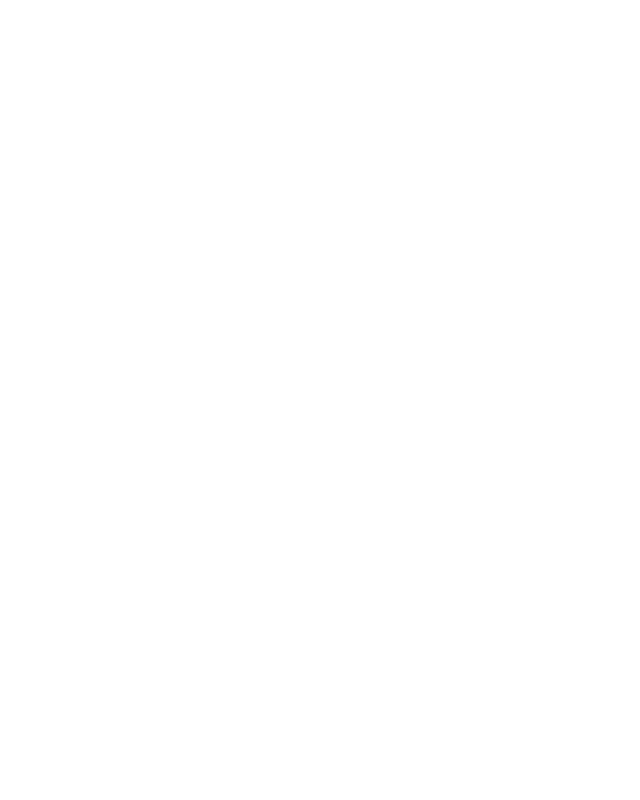
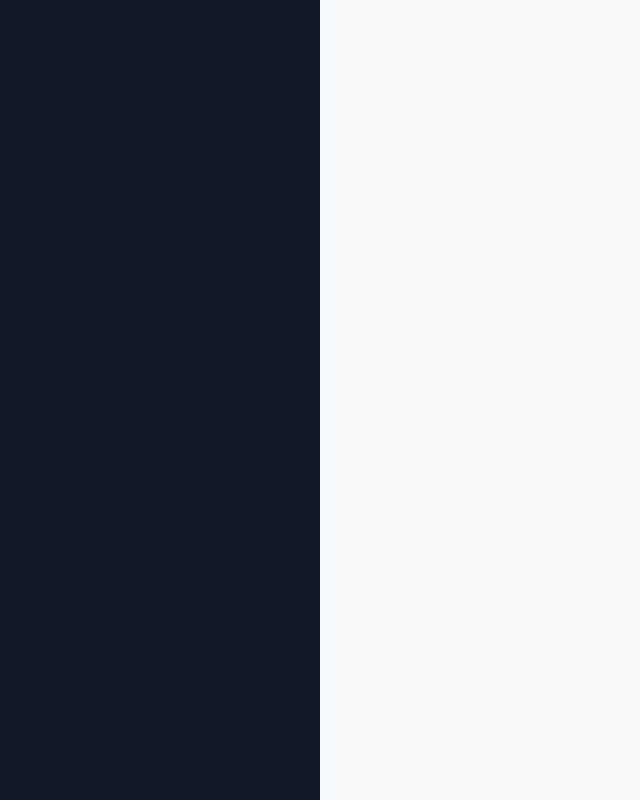
Before and after one commit to leitolima/portafolio, a Next.js app: page / in a window 1280 px wide. Shown: the whole page, without its empty margins (0-640 px from the left). Built offline with nearby package versions, Linux system fonts and the light colour scheme.

Commit message:
Basic structure

```diff
--- /dev/null
+++ b/components/section/index.js
@@ -0,0 +1,11 @@
+import React from 'react';
+
+const Section = () => {
+    return (
+        <section className="w-3/4 bg-gray-50 h-screen">
+
+        </section>
+    )
+}
+
+export default Section;
--- /dev/null
+++ b/components/sidebar/index.js
@@ -0,0 +1,11 @@
+import React from 'react';
+
+const Sidebar = () => {
+    return (
+        <aside className="w-1/4 bg-gray-900 h-screen">
+
+        </aside>
+    )
+}
+
+export default Sidebar;
--- a/pages/index.js
+++ b/pages/index.js
@@ -1,10 +1,15 @@
 import React from 'react';
+//Sidebar
+import Sidebar from '../components/sidebar';
+//Section
+import Section from '../components/section';
 
 const Home = () => {
     return (
-        <div>
-
-        </div>
+        <main className="flex flex-row">
+            <Sidebar/>
+            <Section/>
+        </main>
     )
 }
 
```
